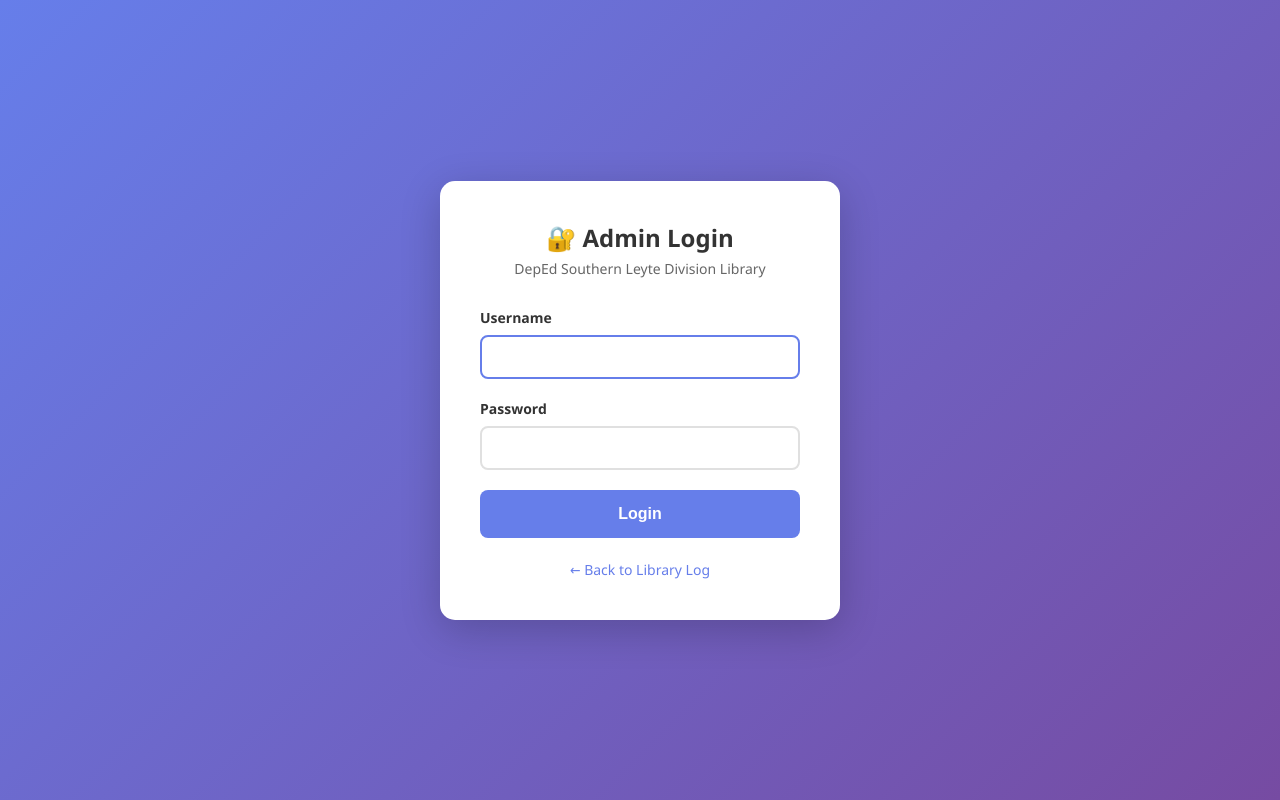
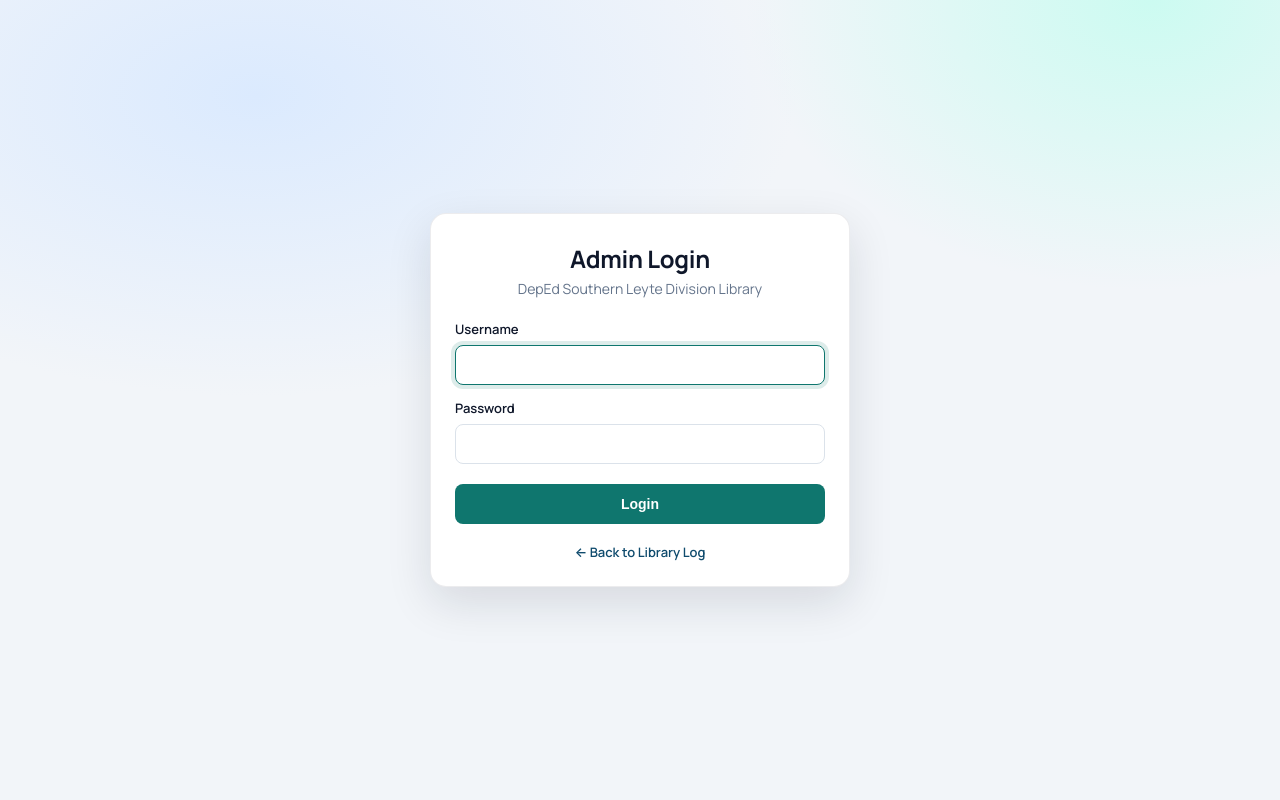
Before and after one commit to jralexa/library_logs, a PHP site: page /admin/login.php in a window 1280 px wide. Run offline with PHP 8.4, Linux system fonts and the light colour scheme.

Commit message:
update ui design to look simple but modern

```diff
--- a/admin/login.php
+++ b/admin/login.php
@@ -13,12 +13,12 @@ $error = '';
 
 // Handle login submissions.
 if ($_SERVER['REQUEST_METHOD'] === 'POST') {
-    $username = trim($_POST['username']);
-    $password = $_POST['password'];
+    $username = trim((string)$_POST['username']);
+    $password = (string)$_POST['password'];
 
     // Fetch the user by username.
-    $stmt = $conn->prepare("SELECT id, username, password, role FROM users WHERE username = ?");
-    $stmt->bind_param("s", $username);
+    $stmt = $conn->prepare('SELECT id, username, password, role FROM users WHERE username = ?');
+    $stmt->bind_param('s', $username);
     $stmt->execute();
     $result = $stmt->get_result();
 
@@ -33,9 +33,9 @@ if ($_SERVER['REQUEST_METHOD'] === 'POST') {
 
             header('Location: dashboard.php');
             exit();
-        } else {
-            $error = 'Invalid username or password';
         }
+
+        $error = 'Invalid username or password';
     } else {
         $error = 'Invalid username or password';
     }
@@ -50,6 +50,20 @@ if ($_SERVER['REQUEST_METHOD'] === 'POST') {
     <meta name="viewport" content="width=device-width, initial-scale=1.0">
     <title>Admin Login - DepEd Library</title>
     <style>
+        @import url('https://fonts.googleapis.com/css2?family=Manrope:wght@400;500;600;700;800&display=swap');
+
+        :root {
+            --bg: #f2f5f9;
+            --card: #ffffff;
+            --ink: #0f172a;
+            --muted: #64748b;
+            --line: #dbe2ea;
+            --accent: #0f766e;
+            --accent-strong: #0b5f59;
+            --danger-bg: #fee2e2;
+            --danger-ink: #991b1b;
+        }
+
         * {
             margin: 0;
             padding: 0;
@@ -57,133 +71,146 @@ if ($_SERVER['REQUEST_METHOD'] === 'POST') {
         }
 
         body {
-            font-family: 'Segoe UI', Tahoma, Geneva, Verdana, sans-serif;
-            background: linear-gradient(135deg, #667eea 0%, #764ba2 100%);
+            font-family: 'Manrope', system-ui, -apple-system, Segoe UI, sans-serif;
+            background:
+                radial-gradient(900px 500px at 20% 12%, #dbeafe 0%, transparent 60%),
+                radial-gradient(700px 500px at 90% 0%, #ccfbf1 0%, transparent 58%),
+                var(--bg);
             min-height: 100vh;
             display: flex;
             align-items: center;
             justify-content: center;
-            padding: 20px;
+            padding: 24px 16px;
+            color: var(--ink);
         }
 
         .login-container {
-            background: white;
-            padding: 40px;
-            border-radius: 15px;
-            box-shadow: 0 10px 40px rgba(0,0,0,0.2);
+            background: var(--card);
+            padding: 28px 24px 24px;
+            border-radius: 16px;
+            border: 1px solid rgba(15, 23, 42, 0.08);
+            box-shadow: 0 16px 45px rgba(15, 23, 42, 0.12);
             width: 100%;
-            max-width: 400px;
+            max-width: 420px;
         }
 
         .login-header {
             text-align: center;
-            margin-bottom: 30px;
+            margin-bottom: 22px;
         }
 
         .login-header h1 {
-            color: #333;
             font-size: 24px;
-            margin-bottom: 5px;
+            letter-spacing: -0.3px;
+            margin-bottom: 4px;
         }
 
         .login-header p {
-            color: #666;
+            color: var(--muted);
             font-size: 14px;
         }
 
         .form-group {
-            margin-bottom: 20px;
+            margin-bottom: 14px;
         }
 
         label {
             display: block;
-            margin-bottom: 8px;
-            color: #333;
+            margin-bottom: 7px;
             font-weight: 600;
-            font-size: 14px;
+            font-size: 13px;
         }
 
-        input[type="text"],
-        input[type="password"] {
+        input[type='text'],
+        input[type='password'] {
             width: 100%;
-            padding: 12px;
-            border: 2px solid #e0e0e0;
+            padding: 11px 12px;
+            border: 1px solid var(--line);
             border-radius: 8px;
             font-size: 14px;
-            transition: border-color 0.3s;
+            color: var(--ink);
+            transition: border-color 0.2s, box-shadow 0.2s;
+            background: #fff;
         }
 
-        input[type="text"]:focus,
-        input[type="password"]:focus {
+        input[type='text']:focus,
+        input[type='password']:focus {
             outline: none;
-            border-color: #667eea;
+            border-color: var(--accent);
+            box-shadow: 0 0 0 4px rgba(15, 118, 110, 0.14);
         }
 
         .error {
-            background: #fee2e2;
-            color: #991b1b;
-            padding: 12px;
+            background: var(--danger-bg);
+            color: var(--danger-ink);
+            padding: 10px 12px;
             border-radius: 8px;
-            margin-bottom: 20px;
-            font-size: 14px;
-            border: 2px solid #ef4444;
+            margin-bottom: 14px;
+            font-size: 13px;
+            border: 1px solid rgba(220, 38, 38, 0.3);
         }
 
         .btn-login {
             width: 100%;
-            padding: 15px;
-            background: #667eea;
+            margin-top: 6px;
+            padding: 12px 14px;
+            background: var(--accent);
             color: white;
             border: none;
             border-radius: 8px;
-            font-size: 16px;
+            font-size: 14px;
             font-weight: 600;
             cursor: pointer;
-            transition: all 0.3s;
+            transition: background 0.2s, transform 0.2s;
         }
 
         .btn-login:hover {
-            background: #5568d3;
-            transform: translateY(-2px);
-            box-shadow: 0 5px 15px rgba(102, 126, 234, 0.3);
+            background: var(--accent-strong);
+            transform: translateY(-1px);
+        }
+
+        .btn-login:focus-visible {
+            outline: none;
+            box-shadow: 0 0 0 4px rgba(15, 118, 110, 0.18);
         }
 
         .back-link {
             text-align: center;
-            margin-top: 20px;
+            margin-top: 16px;
         }
 
         .back-link a {
-            color: #667eea;
+            color: #0f4b6d;
             text-decoration: none;
-            font-size: 14px;
+            font-size: 13px;
+            font-weight: 600;
         }
 
         .back-link a:hover {
             text-decoration: underline;
         }
 
-        .info-box {
-            background: #e0e7ff;
-            border: 2px solid #667eea;
-            padding: 15px;
-            border-radius: 8px;
-            margin-bottom: 20px;
-            font-size: 13px;
-            color: #3730a3;
+        @media (max-width: 480px) {
+            .login-container {
+                padding: 24px 18px 20px;
+            }
+
+            .login-header h1 {
+                font-size: 22px;
+            }
         }
     </style>
 </head>
 <body>
     <div class="login-container">
         <div class="login-header">
-            <h1>🔐 Admin Login</h1>
+            <h1>Admin Login</h1>
             <p>DepEd Southern Leyte Division Library</p>
         </div>
 
         <?php if ($error): ?>
             <div class="error">
-                <?php echo $error; ?>
+                <?php echo htmlspecialchars($error, ENT_QUOTES, 'UTF-8'); ?>
             </div>
         <?php endif; ?>
 
@@ -202,7 +229,7 @@ if ($_SERVER['REQUEST_METHOD'] === 'POST') {
         </form>
 
         <div class="back-link">
-            <a href="../index.php">← Back to Library Log</a>
+            <a href="../index.php">&larr; Back to Library Log</a>
         </div>
     </div>
 </body>
```
Also changed, not shown: css/admin.css (+17 -14 lines), css/style.css (+13 -13 lines).
